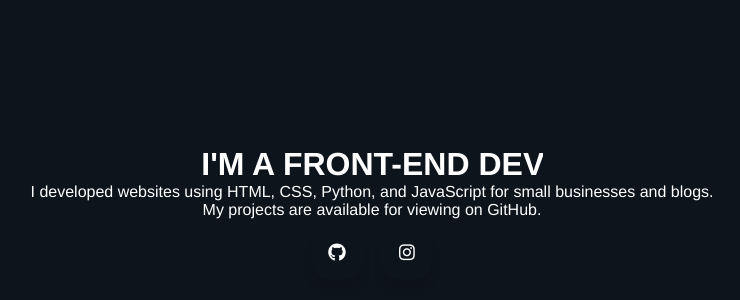
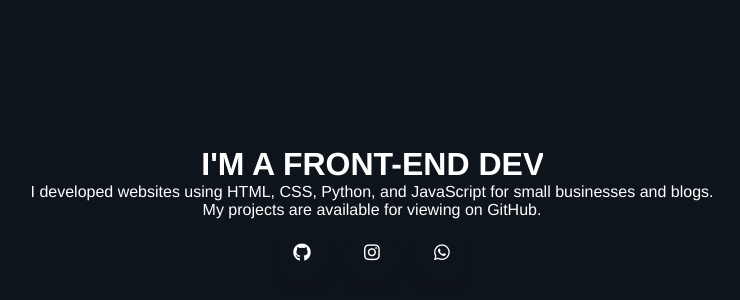
Before and after one commit to zedaaa-ux/zedaaa-ux.github.io, a plain HTML site: page index.html in a window 1280 px wide. Shown: the part 998-1298 px from the top of the page, without its empty margins (268-1008 px from the left). Drawn offline with Linux system fonts and the light colour scheme.

Commit message:
add whatsapp channel

```diff
--- a/css/social-icon.css
+++ b/css/social-icon.css
@@ -41,3 +41,8 @@
       background: #0e141b;
       color: #ffffff;
     }
+
+    .wrapper .whatsapp{
+      background: #0e141b;
+      color: #ffffff;
+    }
--- a/index.html
+++ b/index.html
@@ -51,6 +51,9 @@
                         <li class="icon instagram">
                           <span><a href="https://www.instagram.com/zeda.py/"><i class="fab fa-instagram"></i></a></span>
                         </li>
+                        <li class="icon whatsapp">
+                           <span><a href="https://whatsapp.com/channel/0029VaGT26kDDmFSNyhJyK3G"><i class="fab fa-whatsapp"></i></a></span>
+                        </li>
                       </ul>
             </div>
       </div>
```
